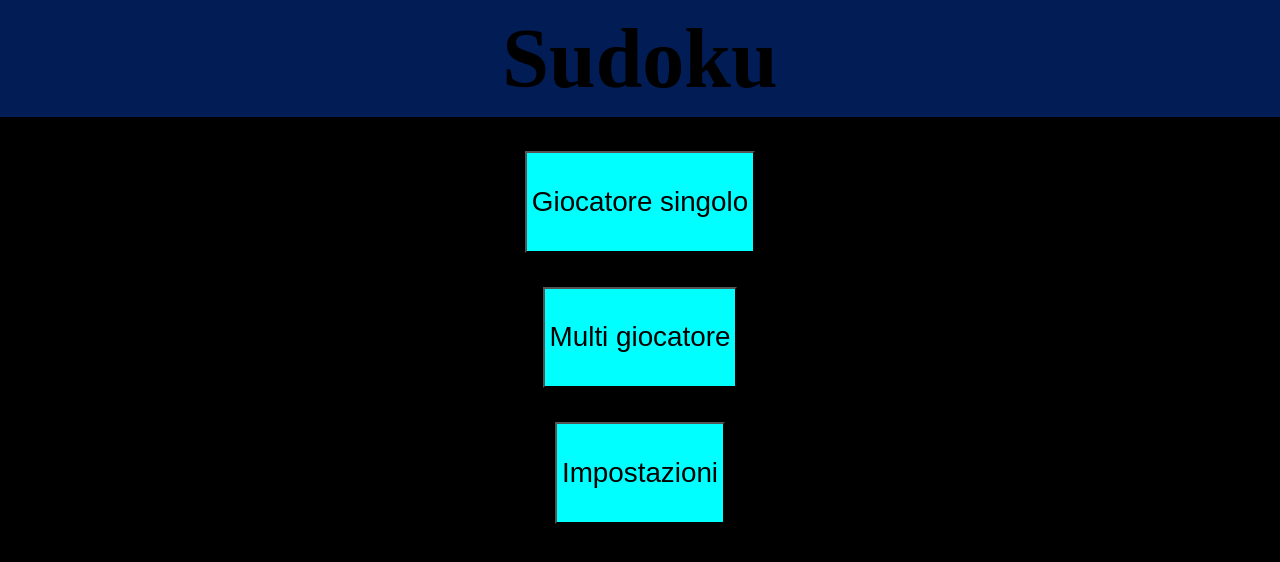
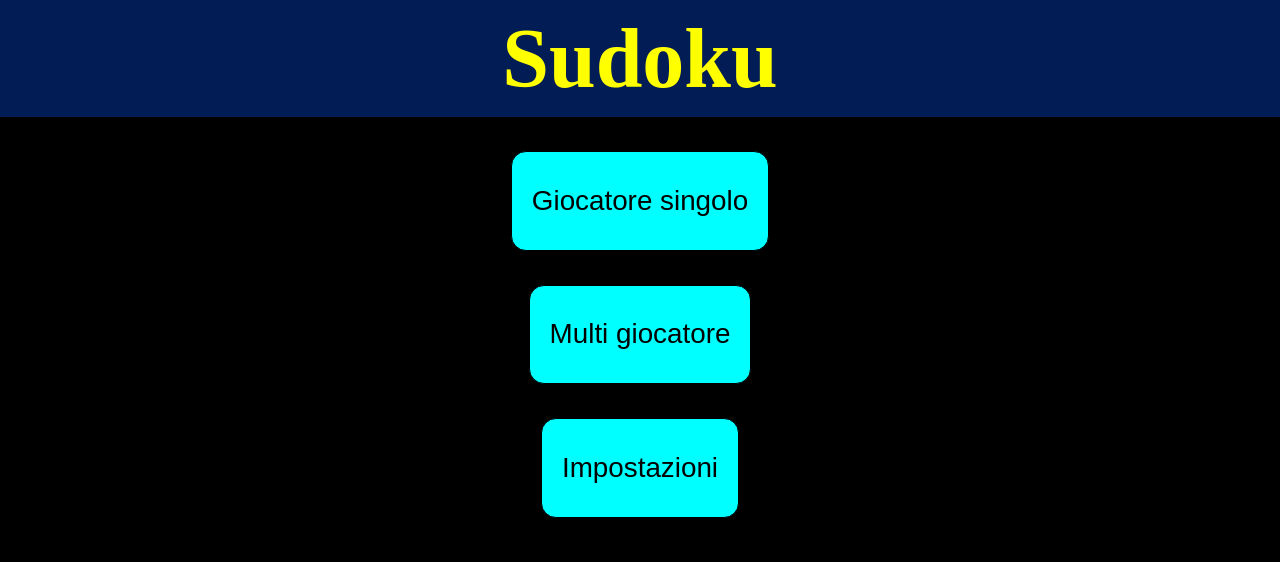
Before and after one commit to MarcoDM00/Angular_Sudoku_A_Colori, an Angular app: page / in a window 1280 px wide. Shown: the top 562 px of the page. Built offline with nearby package versions, Linux system fonts and the light colour scheme.

Commit message:
dkjgfjngj

```diff
--- a/src/app/app.component.css
+++ b/src/app/app.component.css
@@ -14,7 +14,9 @@ h1 {
 
 button {
     margin-top: calc(3vh + 10px);
-    padding: 5px;
+    padding: 5px 20px;
+    border-radius: 15px;
+    border: 1px solid black;
 }
 
 p {
--- a/src/app/app.component.html
+++ b/src/app/app.component.html
@@ -1,5 +1,5 @@
 <body [style.background-color]="settings.darkMode ? 'black' : ''">
-  <h1 [style.background-color]="settings.darkMode ? 'rgb(2, 28, 85)' : 'green'">Sudoku</h1>
+  <h1 [style.background-color]="settings.darkMode ? 'rgb(2, 28, 85)' : 'green'" [style.color]="settings.darkMode ? 'yellow' : ''">Sudoku</h1>
   <div id="menu" [hidden]="settings.menu">
     <button
     (click)="aggiorna(0)"
--- a/src/app/single-player/single-player.component.css
+++ b/src/app/single-player/single-player.component.css
@@ -16,10 +16,6 @@
     font-size: 3vw;
 }
 
-.selected {
-    background-color: coral;
-}
-
 .parent {
     margin-top: 30px;
     display: grid;
--- a/src/app/single-player/single-player.component.html
+++ b/src/app/single-player/single-player.component.html
@@ -36,7 +36,7 @@
         [hidden]="!c.mostra"
         [style.background-color]="settings.colore"
         [style.color]="settings.darkMode ? c.color ? 'green' : 'white' : c.color ? 'red' : ''"
-        [style.text-decoration]="c.underline">
+        [style.text-shadow]="settings.darkMode ? c.shadow ? '1px 1px lightblue, -1px -1px lightblue' : '' : c.shadow ? '1.5px 1.5px green, -1.5px -1.5px lightgreen' : ''">
             {{c.testo}}
         </div>
     </div>
--- a/src/app/single-player/single-player.component.ts
+++ b/src/app/single-player/single-player.component.ts
@@ -7,7 +7,7 @@ import { Settings } from '../settings';
   styleUrls: ['./single-player.component.css']
 })
 export class SinglePlayerComponent {
-  caselle:{mostra:boolean, testo:string, color:boolean, underline:string}[] = [];
+  caselle:{mostra:boolean, testo:string, color:boolean, shadow:boolean}[] = [];
   valori:{mostra:boolean, testo:string, disable:boolean}[] = [];
   valore:string = "";
   enable:boolean = true;
@@ -28,13 +28,13 @@ export class SinglePlayerComponent {
             mostra:true,
             testo:"-",
             color:false,
-            underline:""});
+            shadow:false});
         else
           this.caselle.push({
             mostra:false,
             testo:"-",
             color:false,
-            underline:""});
+            shadow:false});
       }
     }
   }
@@ -51,7 +51,7 @@ export class SinglePlayerComponent {
 
     for (let i = 0; i < 144; i++) {
       this.caselle[i].color = false;
-      this.caselle[i].underline = "";
+      this.caselle[i].shadow = false;
     }
 
     //controllo righe
@@ -101,7 +101,7 @@ export class SinglePlayerComponent {
       }
       if (vals.length == (this.settings.livello + 2)) {
         nValidi++;
-        for (let ii = 0; ii < pos.length; ii++) this.caselle[pos[ii]].underline = "underline";
+        for (let ii = 0; ii < pos.length; ii++) this.caselle[pos[ii]].shadow = true;
       }
     }
 
@@ -142,7 +142,7 @@ export class SinglePlayerComponent {
     for (let i = 0; i < 144; i++) {
       this.caselle[i].testo = "-";
       this.caselle[i].color = false;
-      this.caselle[i].underline = "";
+      this.caselle[i].shadow = false;
     }
   }
 
```
